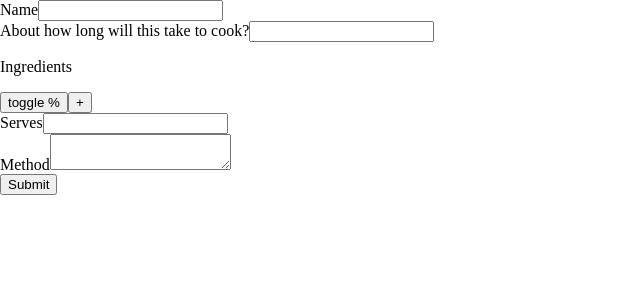
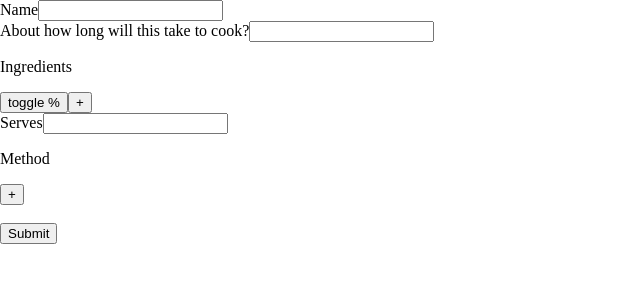
Before and after one commit to Adam-van-der-Voorn/recipes-webapp, a React (Create React App) app: page /add-recipie in a window 1280 px wide. Shown: the top 300 px of the page, without its empty margins (0-640 px from the left). Built offline with nearby package versions, Linux system fonts and the light colour scheme.

Commit message:
Instructions input now an array

```diff
--- /dev/null
+++ b/src/components/recipie-form/InstructionsField.tsx
@@ -0,0 +1,38 @@
+import { useFormikContext, ErrorMessage, Field, FieldArrayRenderProps } from "formik";
+import { useEffect, useState } from "react";
+import parseUnitValInputs from "./parseUnitValInputs";
+import { RecipieFormData } from "./RecipieForm";
+import convert, { Unit } from 'convert-units';
+import { UnitVal } from "../../types/recipieTypes";
+import { isConvertableUnit, isSameMeasure } from "../../util/units";
+
+type Props = {
+    arrayHelpers: FieldArrayRenderProps;
+};
+
+function InstructionsField({ arrayHelpers }: Props) {
+    const { values } = useFormikContext<RecipieFormData>();
+
+    return (
+        <div>
+            <p>Method</p>
+            {
+                values.instructions.map((instruction, index) => (
+                    <div key={index}>
+                        <button type="button" onClick={() => arrayHelpers.remove(index)}>
+                            -
+                        </button>
+                        {`${index + 1}. `}
+                        <Field name={`instructions.${index}`} as="textarea" /><br />
+                        <ErrorMessage name={`instructions.${index}`} /><br />
+                    </div>
+                ))
+            }
+            <button type="button" onClick={() => arrayHelpers.push('')}>
+                +
+            </button >
+        </div >
+    );
+};
+
+export default InstructionsField;
--- a/src/components/recipie-form/RecipieForm.tsx
+++ b/src/components/recipie-form/RecipieForm.tsx
@@ -5,6 +5,7 @@ import { UnitVal, Recipie, IngredientsSubList } from "../../types/recipieTypes";
 import { RecipiesContext } from "../App";
 import IngredientsField from "./IngredientsField";
 import parseUnitValInputs from "./parseUnitValInputs";
+import InstructionsField from "./InstructionsField";
 
 const unitValPattern = /^\d+(\.\d+)?[aA-zZ ]+$/;
 const unitValPatternOptional = /^\d+(\.\d+)?.*$/;
@@ -22,7 +23,7 @@ export type RecipieFormData = {
         anchor: string,
     },
     servings: string,
-    instructions: string;
+    instructions: string[];
 };
 
 type Props = {
@@ -72,8 +73,7 @@ function RecipieForm({ doSubmit, initialValues }: Props) {
                     servings: Yup.string()
                         .matches(unitValPatternOptional, 'Must be a number, optionally followed by a unit.')
                         .max(30, 'please make this shorter'),
-                    instructions: Yup.string()
-                        .max(10000, 'Please make this shorter'),
+                    instructions: Yup.array()
                 })}
                 onSubmit={(values) => {
                     // parse form data
@@ -92,8 +92,8 @@ function RecipieForm({ doSubmit, initialValues }: Props) {
                     if (values.ingredients.list.length > 0) {
                         newRecipie.ingredients = {
                             anchor: values.ingredients.anchor,
-                            lists: [{name: "Main", ingredients: []}]
-                        }
+                            lists: [{ name: "Main", ingredients: [] }]
+                        };
                         for (const ingredient of values.ingredients.list) {
                             const parsedQuantity: UnitVal = parseUnitValInputs(ingredient.quantity)[0];
                             newRecipie.ingredients!.lists[0].ingredients.push({
@@ -104,8 +104,10 @@ function RecipieForm({ doSubmit, initialValues }: Props) {
                     }
 
 
-                    if (values.instructions !== '') {
-                        newRecipie.instructions = [values.instructions.trimEnd()];
+                    if (values.instructions.length > 0) {
+                        newRecipie.instructions = values.instructions
+                            // remove empty instructions
+                            .flatMap(instruction => instruction.trim() !== '' ? [instruction] : []);
                     }
 
                     // do something with the data
@@ -133,10 +135,11 @@ function RecipieForm({ doSubmit, initialValues }: Props) {
                         <ErrorMessage name="servings" />
                         <br />
 
-                        <label htmlFor="instructions">Method</label>
-                        <Field name="instructions" as="textarea" />
-                        <ErrorMessage name="instructions" />
+                        <FieldArray name="instructions" render={arrayHelpers => (
+                            <InstructionsField arrayHelpers={arrayHelpers} />
+                        )} />
                         <br />
+
                         <input type="submit" name="submit" id="submit-recipie" />
                     </Form>
 
--- a/src/components/routes/add-recipie/AddRecipiePage.tsx
+++ b/src/components/routes/add-recipie/AddRecipiePage.tsx
@@ -21,7 +21,7 @@ function AddRecipiePage() {
             anchor: ''
         },
         servings: '',
-        instructions: ''
+        instructions: Array<string>(0),
     }
 
     return (
--- a/src/components/routes/edit-recipie/EditRecipiePage.tsx
+++ b/src/components/routes/edit-recipie/EditRecipiePage.tsx
@@ -63,7 +63,7 @@ function EditRecipiePage() {
         timeframe: recipie.timeframe || '',
         ingredients: ingredients,
         servings: unitValToString(recipie.servings),
-        instructions: recipie.instructions?.at(0) || '',
+        instructions: recipie.instructions || [],
     };
 
     return (
```
